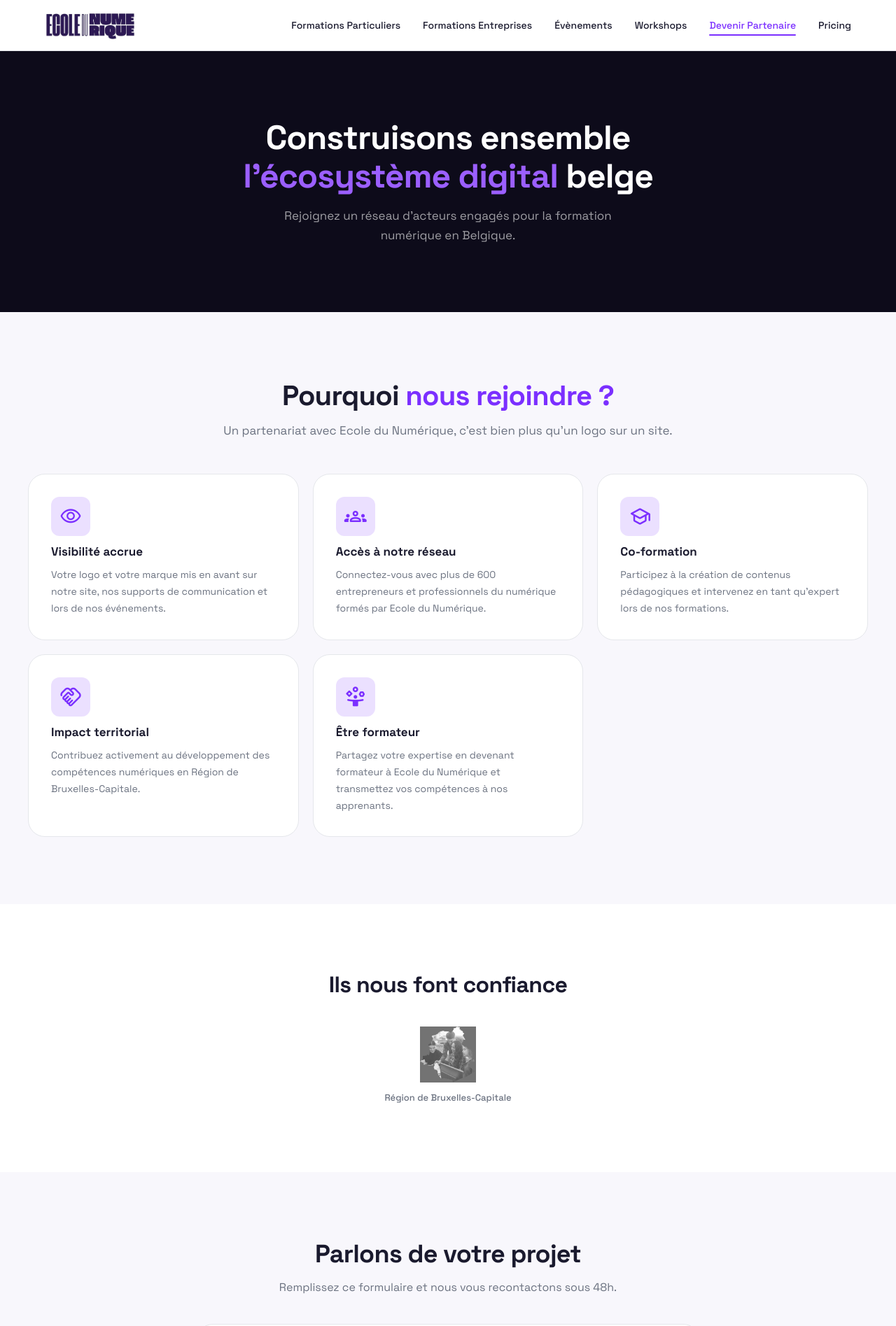
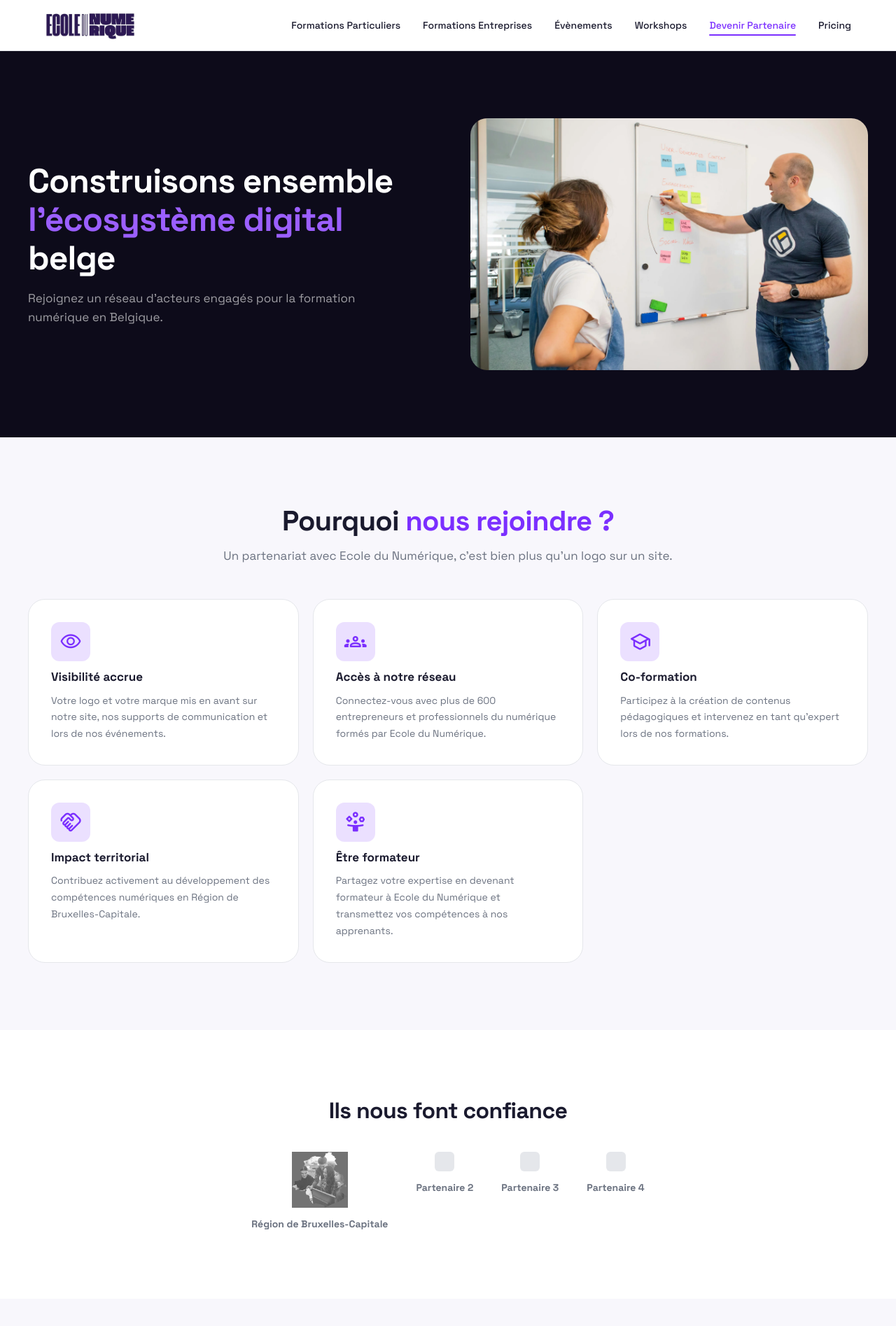
Before and after one commit to kuatejoelparfait-Data/ecole-du-numerique, a React (Vite) app in the folder ecole-du-numerique/: page /partenaires in a window 1280 px wide. Shown: the top 1895 px of the page at 70% size. Built offline with nearby package versions, Linux system fonts and the light colour scheme.

Commit message:
Ajout des options "évènements" et "workshop" dans le sujet de la page contact + ajout des input partenaires dans la page Devenir partenaire + ajout de l'image header

```diff
--- a/ecole-du-numerique/src/pages/Contact/ContactForm/ContactForm.jsx
+++ b/ecole-du-numerique/src/pages/Contact/ContactForm/ContactForm.jsx
@@ -92,6 +92,8 @@ export default function ContactForm() {
                   <option value="">Choisissez un sujet</option>
                   <option value="Formation particulier">Formation particulier</option>
                   <option value="Formation entreprise">Formation entreprise</option>
+                  <option value="Événement">Événement</option>
+                  <option value="Workshop">Workshop</option>
                   <option value="Partenariat">Partenariat</option>
                   <option value="Pricing">Pricing</option>
                   <option value="Autre">Autre</option>
--- a/ecole-du-numerique/src/pages/Partenaires/PartenairesActuels/PartenairesActuels.css
+++ b/ecole-du-numerique/src/pages/Partenaires/PartenairesActuels/PartenairesActuels.css
@@ -49,9 +49,16 @@
 }
 
 .partenaires-actuels__name {
-  font-size: 13px;
+  font-size: 14px;
+  font-weight: 700;
   color: var(--text-muted);
-  font-weight: 500;
+}
+
+.partenaires-actuels__logo-placeholder {
+  width: 28px;
+  height: 28px;
+  border-radius: 6px;
+  background: var(--border);
 }
 
 @media (min-width: 900px) {
--- a/ecole-du-numerique/src/pages/Partenaires/PartenairesActuels/PartenairesActuels.jsx
+++ b/ecole-du-numerique/src/pages/Partenaires/PartenairesActuels/PartenairesActuels.jsx
@@ -2,6 +2,9 @@ import './PartenairesActuels.css'
 
 const partenaires = [
   { name: 'Région de Bruxelles-Capitale', logo: '/assets/images/logo-bruxelles-capital.webp' },
+  { name: 'Partenaire 2' },
+  { name: 'Partenaire 3' },
+  { name: 'Partenaire 4' },
 ]
 
 export default function PartenairesActuels() {
@@ -12,8 +15,17 @@ export default function PartenairesActuels() {
         <div className="partenaires-actuels__grid">
           {partenaires.map(p => (
             <div key={p.name} className="partenaires-actuels__item">
-              <img src={p.logo} alt={p.name} className="partenaires-actuels__logo" />
-              <p className="partenaires-actuels__name">{p.name}</p>
+              {p.logo ? (
+                <>
+                  <img src={p.logo} alt={p.name} className="partenaires-actuels__logo" />
+                  <p className="partenaires-actuels__name">{p.name}</p>
+                </>
+              ) : (
+                <>
+                  <div className="partenaires-actuels__logo-placeholder" />
+                  <p className="partenaires-actuels__name">{p.name}</p>
+                </>
+              )}
             </div>
           ))}
         </div>
--- a/ecole-du-numerique/src/pages/Partenaires/PartenairesHero/PartenairesHero.css
+++ b/ecole-du-numerique/src/pages/Partenaires/PartenairesHero/PartenairesHero.css
@@ -1,7 +1,6 @@
 .partenaires-hero {
   background: var(--dark);
   padding: 64px 24px;
-  text-align: center;
 }
 
 .partenaires-hero__container {
@@ -9,8 +8,27 @@
   margin: 0 auto;
   display: flex;
   flex-direction: column;
-  align-items: center;
+  gap: 40px;
+}
+
+.partenaires-hero__content {
+  display: flex;
+  flex-direction: column;
+  align-items: flex-start;
   gap: 16px;
+}
+
+.partenaires-hero__img-wrapper {
+  width: 100%;
+  height: 260px;
+  border-radius: var(--radius-lg);
+  overflow: hidden;
+}
+
+.partenaires-hero__img {
+  width: 100%;
+  height: 100%;
+  object-fit: cover;
 }
 
 .partenaires-hero__label {
@@ -45,4 +63,19 @@
   .partenaires-hero {
     padding: 96px 24px;
   }
+
+  .partenaires-hero__container {
+    flex-direction: row;
+    align-items: center;
+    gap: 64px;
+  }
+
+  .partenaires-hero__content {
+    flex: 1;
+  }
+
+  .partenaires-hero__img-wrapper {
+    flex: 1;
+    height: 360px;
+  }
 }
--- a/ecole-du-numerique/src/pages/Partenaires/PartenairesHero/PartenairesHero.jsx
+++ b/ecole-du-numerique/src/pages/Partenaires/PartenairesHero/PartenairesHero.jsx
@@ -4,6 +4,7 @@ export default function PartenairesHero() {
   return (
     <section className="partenaires-hero">
       <div className="partenaires-hero__container">
+        <div className="partenaires-hero__content">
           <h1 className="partenaires-hero__title">
             Construisons ensemble <span className="partenaires-hero__accent">l'écosystème digital</span> belge
           </h1>
@@ -11,6 +12,17 @@ export default function PartenairesHero() {
             Rejoignez un réseau d'acteurs engagés pour la formation numérique en Belgique.
           </p>
         </div>
+        <div className="partenaires-hero__img-wrapper">
+          <img
+            src="/assets/images/formations-entreprises/gestion-projet-methode/hero-pexels-2.webp"
+            alt="Partenariat École du Numérique"
+            className="partenaires-hero__img"
+            width="600"
+            height="440"
+            fetchpriority="high"
+          />
+        </div>
+      </div>
     </section>
   )
 }
```
Lines whose indentation alone changed are shown as unchanged.
